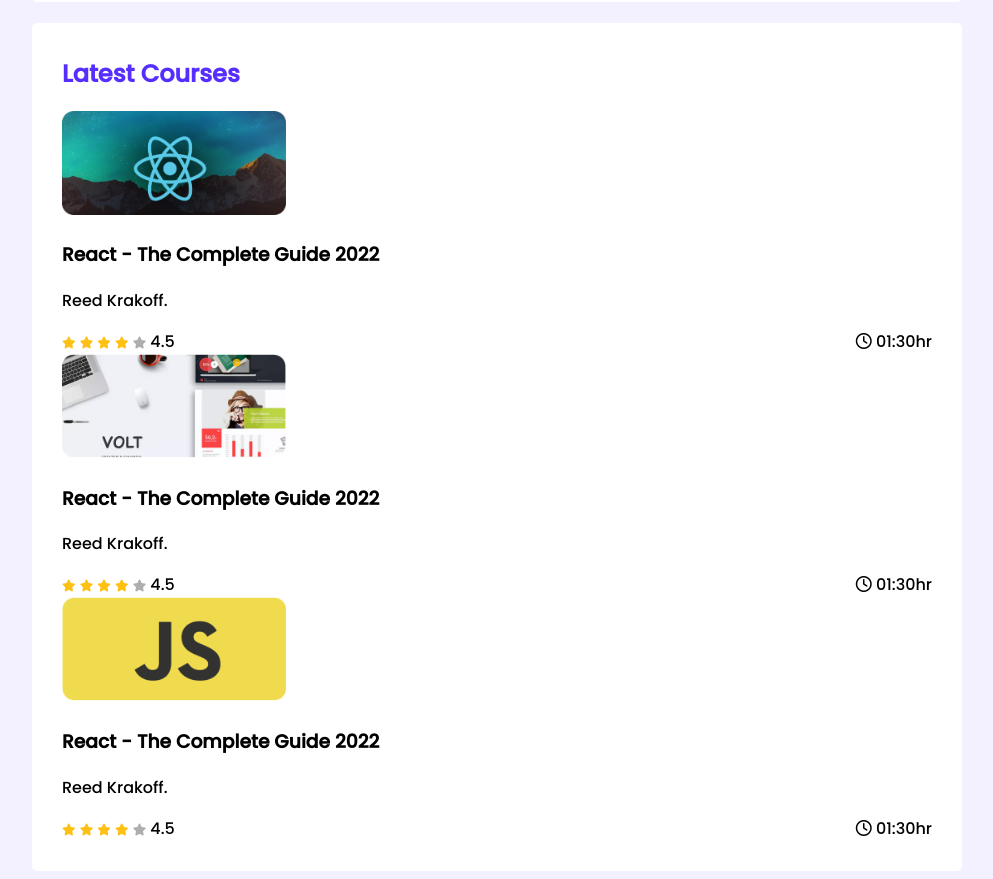
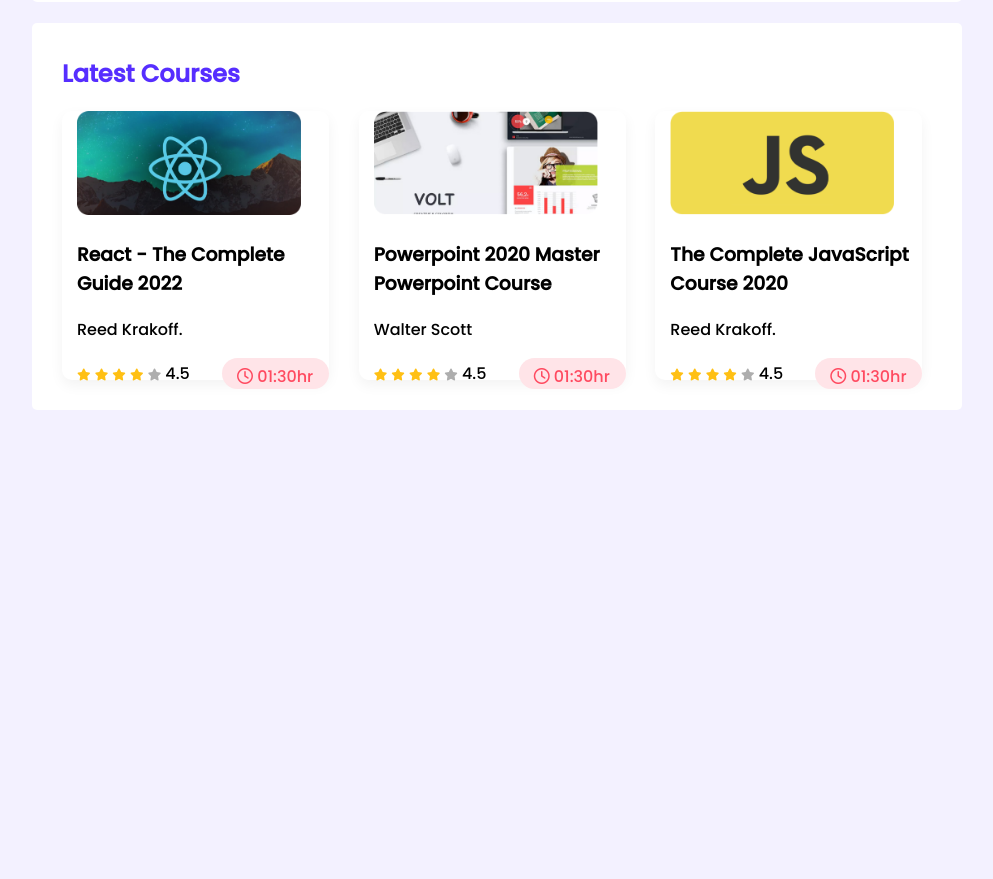
Before and after one commit to Rafeya-Shawon/leaderBoard, a plain HTML site: page index.html in a window 1280 px wide. Shown: the part 709-1588 px from the top of the page, without its empty margins (143-1136 px from the left). After the commit the page ends 1127 px from the top, so only its background shows below. Drawn offline with Linux system fonts and the light colour scheme.

Commit message:
almost done

```diff
--- a/index.html
+++ b/index.html
@@ -126,8 +126,8 @@
                         <img src="images/courses/course-2.png" alt="">
                     </div>
                     <div class="courseDetails">
-                        <h3 class="courseTitle">React - The Complete Guide 2022</h3>
-                        <p class="courseInstructor">Reed Krakoff.</p>
+                        <h3 class="courseTitle">Powerpoint 2020 Master Powerpoint Course</h3>
+                        <p class="courseInstructor">Walter Scott</p>
                         <div class="courseInfo">
                             <div>
                                 <i class="fa-solid fa-star filled"></i>
@@ -151,7 +151,7 @@
                         <img src="images/courses/course-3.png" alt="">
                     </div>
                     <div class="courseDetails">
-                        <h3 class="courseTitle">React - The Complete Guide 2022</h3>
+                        <h3 class="courseTitle">The Complete JavaScript Course 2020</h3>
                         <p class="courseInstructor">Reed Krakoff.</p>
                         <div class="courseInfo">
                             <div>
@@ -171,10 +171,8 @@
 
                     </div>
                 </div>
-
             </div>
         </section>
-
     </main>
 </body>
 </html>
--- a/styles/styles.css
+++ b/styles/styles.css
@@ -90,10 +90,24 @@
 }
 
 /* latest courses styles  */
-
+.courses{
+    display: grid;
+    grid-template-columns: repeat(3, 1fr);
+    grid-column-gap: 20px ;
+}
+.course{
+    width: 252px;
+    height: 269px;
+    border-radius: 10px;
+    padding-left: 15px;
+    box-shadow: 0px 5.34229px 13.3557px rgba(0, 0, 0, 0.05);
+}
 .course .courseBanner img{
     width: 224px;
     height: 104px;
+}
+.courseTitel{
+    font-size: 20px;
 }
 .courseInfo{
     display: flex;
@@ -110,3 +124,13 @@
 .fa-star.empty{
     color: #AEAEAE;
 }
+.courseDuration{
+    width: 92px;
+    height: 25px;
+    padding-top: 6px;
+    padding-left: 15px;
+    background-color: #FFE4E8;
+    border-radius: 20px;
+    color: #FF4A60;
+
+}
```
